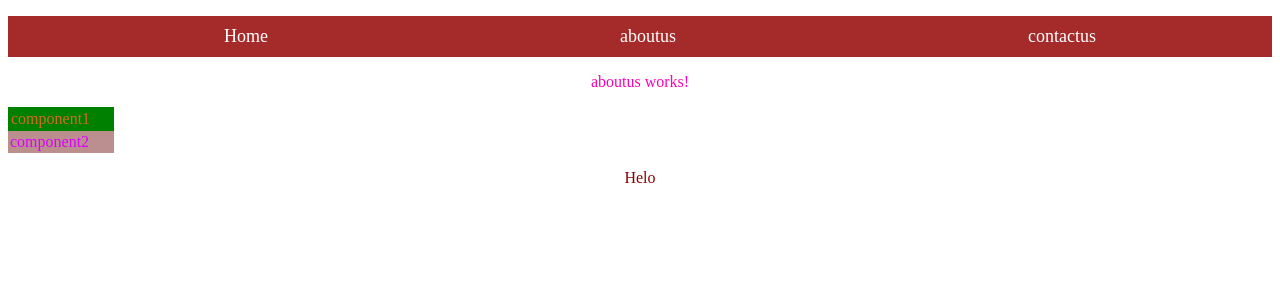
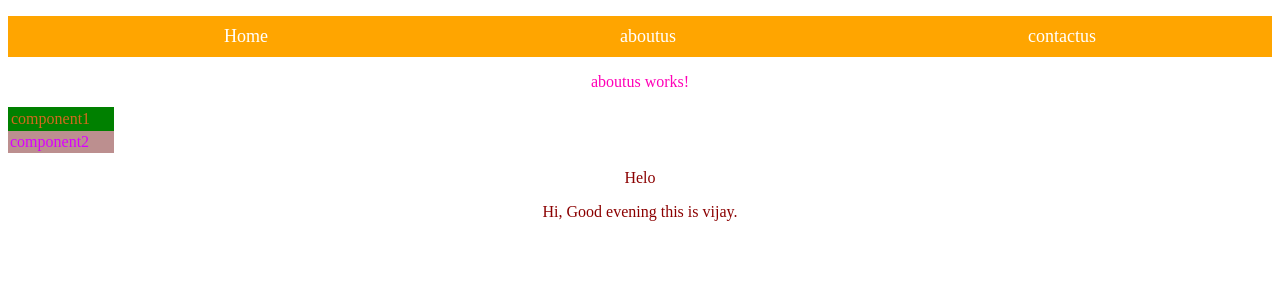
Before and after one commit to Itsvijayhere2000/angularpractice, an Angular app: page /aboutus/comp2 in a window 1280 px wide. Shown: the top 300 px of the page. Built offline with nearby package versions, Linux system fonts and the light colour scheme.

Commit message:
adding styles and complete page not found

```diff
--- a/src/app/app.component.scss
+++ b/src/app/app.component.scss
@@ -6,7 +6,7 @@
 ul{
     display: flex;
     justify-content: space-around;
-    background-color: brown;
+    background-color: orange;
 
 
     li{
--- a/src/app/component2/component2.component.html
+++ b/src/app/component2/component2.component.html
@@ -1 +1,4 @@
 <p>Helo</p>
+
+
+ <p>Hi, Good evening this is vijay.</p>
```
